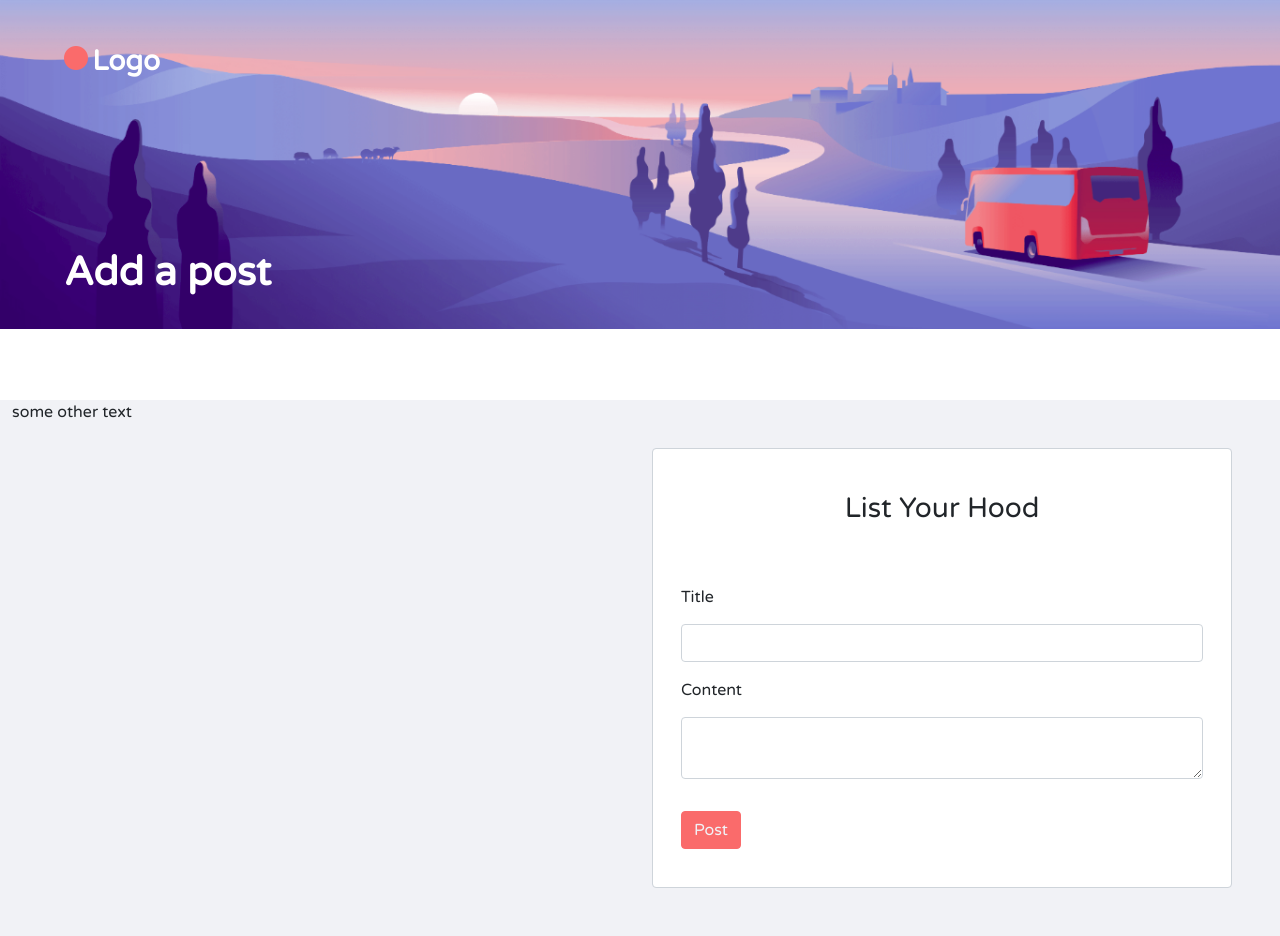
After one commit to NessaAz/next-door-group, a Flask app: page /post in a window 1280 px wide. The commit adds this page. Run offline with Flask 2, Linux system fonts and the light colour scheme; some libraries are stand-ins or nearby versions; some web fonts are replaced.

Commit message:
Merge branch 'master' of https://github.com/NessaAz/next-door-group1 into jeff

```diff
--- a/app/main/forms.py
+++ b/app/main/forms.py
@@ -9,3 +9,8 @@ class AddHoodForm(FlaskForm):
     about =TextAreaField('Tell us about your hood', validators=[DataRequired()])
     hood_pic = FileField('Photo of the hood', validators=[DataRequired()])
     submit = SubmitField('Add Hood')
+
+class PostForm(FlaskForm):
+    title = StringField('Title', validators=[DataRequired()])
+    content = TextAreaField('Content', validators=[DataRequired()])
+    submit = SubmitField('Post')
--- a/app/main/views.py
+++ b/app/main/views.py
@@ -1,8 +1,8 @@
 from . import main_blueprint
-from flask import render_template, redirect, url_for, request
-from flask_login import current_user
-from .forms import AddHoodForm
-from ..models import Hoods
+from flask import flash, render_template, redirect, url_for, request
+from flask_login import current_user, login_required
+from .forms import AddHoodForm, PostForm
+from ..models import Hoods, Post
 from .. import db, photos
 from werkzeug.utils import secure_filename
 import uuid
@@ -39,3 +39,39 @@ def all_hoods():
 
 
     return render_template('all_hoods.html')
+
+
+@main_blueprint.route('/hoodpage')
+def hoodpage():
+    return render_template('hoodpage.html')
+
+
+# @main_blueprint.route("/post", methods=['GET', 'POST'])
+# @login_required
+# def new_post():
+#     form = PostForm()
+#     if form.validate_on_submit():
+#         post = Post(title=form.title.data, content=form.content.data, author=current_user)
+
+#         db.session.add(post)
+#         db.session.commit()
+#         flash('Your post has been created!', 'success')
+
+
+#         return redirect(url_for('home'))
+#     return render_template('hoodpage.html', title='New Post',
+#                            form=form, legend='New Post')
+
+@main_blueprint.route('/post', methods=['POST', 'GET'])
+def new_post():
+    form = PostForm()
+    if form.validate_on_submit():
+        user_id = current_user._get_current_object().id
+        post = Post(title=form.title.data, content=form.content.data, author=current_user)
+
+        db.session.add(post)
+        db.session.commit()
+        flash('Your post has been created!', 'success')
+
+        return redirect(url_for('main_blueprint.hoodpage'))
+    return render_template('post.html', form=form)
--- a/app/static/style/style.css
+++ b/app/static/style/style.css
@@ -1,5 +1,6 @@
 @import url('https://fonts.googleapis.com/css2?family=Varela+Round&display=swap');
-*{
+
+* {
   overflow-x: hidden;
   margin: 0;
   padding: 0;
@@ -14,7 +15,8 @@ body {
   font-family: "Varela Round", sans-serif;
 
 }
-.navbar{
+
+.navbar {
   background-color: #5f8cc5;
   color: #f1f2f6;
 }
@@ -82,12 +84,14 @@ body {
   background-color: #f96b6b;
   color: #f1f2f6;
 }
+
 .about_text {
   display: flex;
   flex-direction: row;
   justify-content: center;
   margin-top: 80px;
 }
+
 .about_text h2 {
   font-size: 34px;
   width: 34%;
@@ -95,19 +99,23 @@ body {
   margin-right: 40px;
   color: #163469;
 }
+
 .about_text p {
   width: 30%;
   margin-left: 40px;
 }
+
 .vector_text {
   margin-top: 50px;
 }
+
 .vector_text p {
   font-weight: 900;
   font-size: 28px;
   color: #163469;
   line-height: 32px;
 }
+
 .vector_text button {
   background-color: #f96b6b;
   color: #f1f2f6;
@@ -115,6 +123,7 @@ body {
   border: none;
   border-radius: 10px;
 }
+
 .app_content {
   display: flex;
   flex-direction: row;
@@ -122,56 +131,69 @@ body {
   margin-top: 50px;
   background-color: #f1f2f6;
 }
+
 .app_vect {
   width: 50%;
 }
+
 .app_vect img {
   width: 100%;
   height: 100%;
 }
+
 .app_text {
   width: 50%;
   line-height: 33px;
   margin-top: 80px;
 }
+
 .app_text p {
   line-height: 37px;
 }
+
 .app_badges {
   margin-top: 50px;
 }
+
 .app_badges img {
   width: 25%;
   margin-top: 50px;
 }
+
 #google {
   width: 30%;
 }
+
 .popular-text h3,
 .app_text h3 {
   color: #163469;
   font-weight: 900;
   font-size: 40px;
 }
+
 .popular-images1,
 .popular-images2 {
   display: flex;
   justify-content: space-around;
   padding: 5px;
 }
+
 .img_pop {
   width: 30%;
 }
+
 .img_pop img {
   width: 100%;
   height: 100%;
 }
+
 .app-icons {
   display: flex;
   flex-direction: row;
   justify-content: center;
   margin-top: 30px;
 }
+
 .app-icons div {
   display: flex;
   flex-direction: column;
@@ -181,28 +203,33 @@ body {
   text-align: center;
   padding: 30px;
 }
+
 .app-icons span {
   font-size: 76px;
   color: #000080;
 }
 
-.footer_cnt{
+.footer_cnt {
   background-color: #f1f2f6;
 }
-.footer{
-    display:flex;
+
+.footer {
+  display: flex;
   justify-content: center;
   margin-top: 30px;
 
 }
-.hood,.nextdoor,.businesses{
+
+.hood,
+.nextdoor,
+.businesses {
   display: flex;
   flex-direction: column;
 
 }
 
 
-.footer a{
+.footer a {
   color: #163469;
   padding: 0 10px;
   text-decoration: none;
@@ -296,20 +323,22 @@ body {
   opacity: 0.8;
 }
 
-.add-hood{
-    margin: 0 ;
+.add-hood {
+  margin: 0;
   padding: 0;
 }
 
-.add-hood-form{
-    background-color:#f1f2f6 ;
+.add-hood-form {
+  background-color: #f1f2f6;
   position: absolute;
   top: 50%;
 }
-.add-hood-img{
+
+.add-hood-img {
   position: absolute;
 }
-.add-hood-text{
+
+.add-hood-text {
   position: relative;
   padding-top: 20vh;
   padding-left: 5vw;
@@ -318,10 +347,54 @@ body {
 }
 
 
-.add-hood-logo{
+.add-hood-logo {
   position: relative;
   padding-top: 5vh;
   padding-left: 5vw;
   color: #fff;
   font-weight: bold;
 }
+
+/* post section */
+.post-btn {
+  background-color: #fa6b6b;
+  border-color: #fa6b6b;
+  color: #f1f2f6;
+}
+
+.post-btn:hover {
+  color: #f1f2f6;
+  opacity: 0.8;
+}
+
+.post {
+  margin: 0;
+  padding: 0;
+}
+
+.post-form {
+  background-color: #f1f2f6;
+  position: absolute;
+  top: 50%;
+}
+
+.post-img {
+  position: absolute;
+}
+
+.post-text {
+  position: relative;
+  padding-top: 20vh;
+  padding-left: 5vw;
+  color: #fff;
+  font-weight: bold;
+}
+
+
+.post-logo {
+  position: relative;
+  padding-top: 5vh;
+  padding-left: 5vw;
+  color: #fff;
+  font-weight: bold;
+}
--- /dev/null
+++ b/app/templates/post.html
@@ -0,0 +1,53 @@
+{%extends 'base.html'%}
+
+{%block body%}
+<div class="container-fluid post">
+    <img src="{{url_for('static', filename='images/hoods.png')}}" class="post-img w-100">
+
+    <div class="post-logo">
+        <i class="fa fa-circle fs-4" style='color: #fa6b6b;' aria-hidden="true"></i>
+        <span class="fs-3">Logo</span>
+    </div>
+
+    <div class="post-text fs-1">
+        Add a post
+    </div>
+</div>
+
+<div class="container-fluid post-form">
+
+    <div class="row">
+        <div class="col-md-6 ">
+            some other text
+        </div>
+
+        <div class="col-md-6 pt-5 pe-5 mb-5">
+            <div class="form-group form-control">
+                <p class="fs-3 text-center p-2 mt-4">List Your Hood</p>
+                <form enctype=multipart/form-data method="POST" class="p-3">
+                    <div class="mb-3">
+                        {{form.hidden_tag()}}
+                        {% if form.errors %}
+                        {{form.errors['username']}}
+                        {{form.errors['password']}}
+                        {%endif%}
+                    </div>
+
+                    <div class="mb-3">
+                        {{form.title.label(class='form-label')}}
+                        {{form.title(class='form-control')}}
+                    </div>
+
+                    <div class="mb-3">
+                        {{form.content.label(class='form-label')}}
+                        {{form.content(class='form-control')}}
+                    </div>
+                    <div class="mb-3">
+                        {{form.submit(class='btn post-btn rounded mt-3')}}
+                    </div>
+                </form>
+            </div>
+        </div>
+    </div>
+
+</div> {%endblock%}
```
Also changed, not shown: app/models.py (+17 -0 lines), migrations/versions/5af8f292a46b_.py (renamed from migrations/versions/7c21001de791_.py, +4 -3 lines), migrations/versions/73a282860a7a_.py (deleted, +0 -28 lines), migrations/versions/d59ca1f63040_.py (added, +36 -0 lines), app/static/images/uploads/8.jpg (added), static/images/photos/app_1.png (deleted), static/images/photos/logo.png (deleted). Lines whose indentation alone changed are shown as unchanged.
